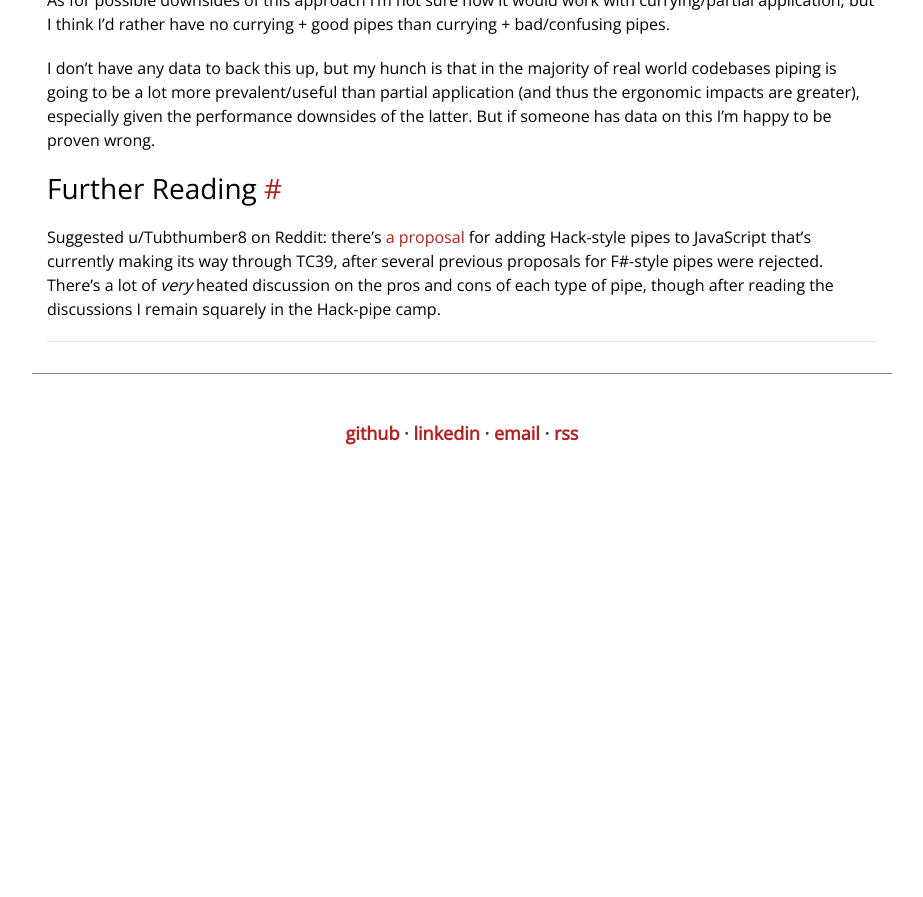
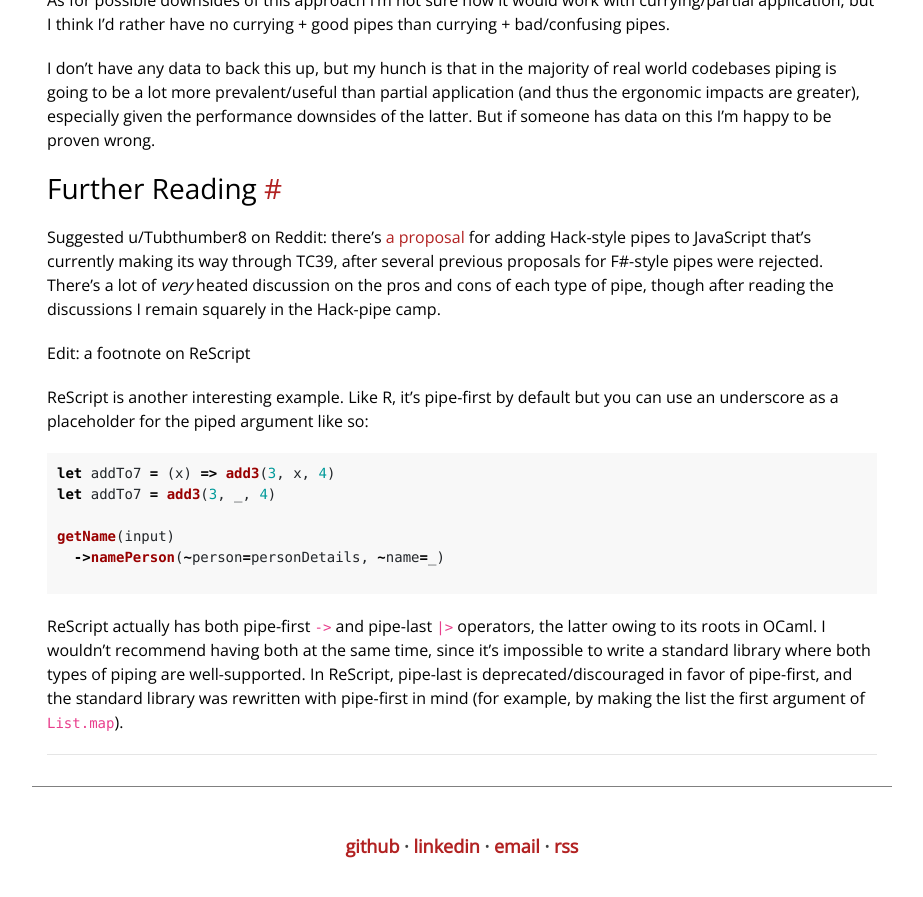
Before and after one commit to yangdanny97/yangdanny97.github.io, a Jekyll site: the page built from _posts/2023-12-28-pipes.md, in a window 1280 px wide and 900 px high, scrolled down 3966 px. Shown: the top 897 px of the window, without its empty margins (178-1101 px from the left). Built offline with Jekyll 4.4.1, drawn with Linux system fonts in a browser that asks for light colours; comment, search, counter and statistics services are not loaded; before the commit the page ends 4453 px from its top, so only the background shows below that; some of the changed text lies outside the part shown.

Commit message:
add footnote

````diff
--- a/_posts/2023-12-28-pipes.md
+++ b/_posts/2023-12-28-pipes.md
@@ -57,7 +57,7 @@ Examples include:
 - [Elm](https://harfangk.github.io/2018/01/27/elm-function-operators.html)
 - [Elixir](https://elixirschool.com/en/lessons/basics/pipe_operator)
 - [R](https://www.r-bloggers.com/2021/05/the-new-r-pipe/)
-- [ReScript](https://rescript-lang.org/docs/manual/latest/pipe)
+- [ReScript](https://rescript-lang.org/docs/manual/latest/pipe)*
 
 Edit: Another list that's slightly more comprehensive but by no means exhaustive can be found [here](https://github.com/tc39/proposal-smart-pipelines/blob/master/relations.md)
 
@@ -143,3 +143,17 @@ I don't have any data to back this up, but my hunch is that in the majority of r
 ## Further Reading
 
 Suggested u/Tubthumber8 on Reddit: there's [a proposal](https://github.com/tc39/proposal-pipeline-operator) for adding Hack-style pipes to JavaScript that's currently making its way through TC39, after several previous proposals for F#-style pipes were rejected. There's a lot of *very* heated discussion on the pros and cons of each type of pipe, though after reading the discussions I remain squarely in the Hack-pipe camp.
+
+Edit: a footnote on ReScript
+
+ReScript is another interesting example. Like R, it's pipe-first by default but you can use an underscore as a placeholder for the piped argument like so:
+
+```javascript
+let addTo7 = (x) => add3(3, x, 4)
+let addTo7 = add3(3, _, 4)
+
+getName(input)
+  ->namePerson(~person=personDetails, ~name=_)
+```
+
+ReScript actually has both pipe-first `->` and pipe-last `|>` operators, the latter owing to its roots in OCaml. I wouldn't recommend having both at the same time, since it's impossible to write a standard library where both types of piping are well-supported. In ReScript, pipe-last is deprecated/discouraged in favor of pipe-first, and the standard library was rewritten with pipe-first in mind (for example, by making the list the first argument of `List.map`).
````
